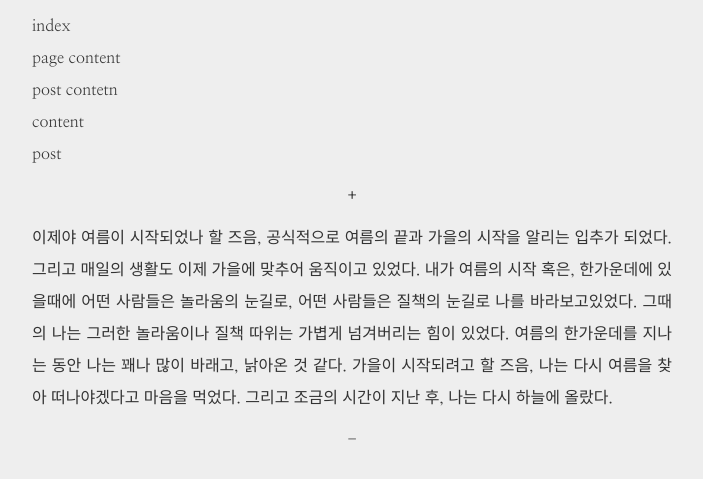
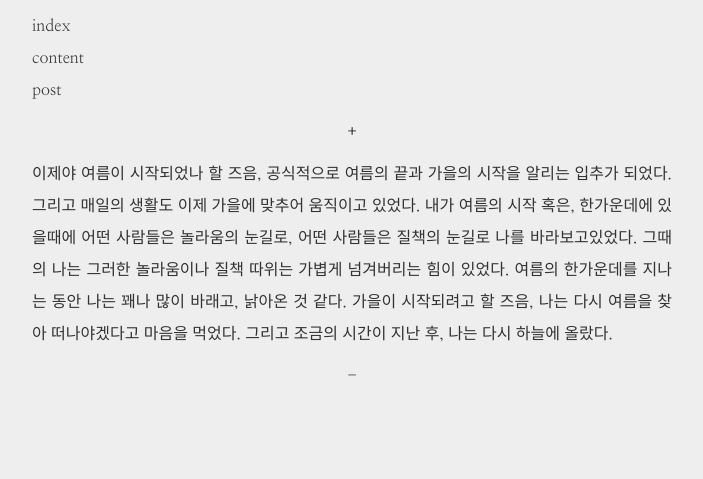
Before and after one commit to hellotarkim/hellotarkim.github.io, a Jekyll site: the page built from index.html, in a window 1280 px wide. Shown: the top 479 px of the page, without its empty margins (288-991 px from the left). Built offline with Jekyll 4.4.1, drawn with Linux system fonts in a browser that asks for light colours; the list of posts is cut into pages by our own code.

Commit message:
Update index.html

```diff
--- a/index.html
+++ b/index.html
@@ -7,14 +7,6 @@ author: tar
 <!--
 리다이렉트 안될 경우
 -->
-
-<h1>
-page content {{ post.content }}
-</h1>
-
-<h2>
-post contetn {{ post.content }}
-</h2>
 
 <h3>
 content {{ content }}
```
